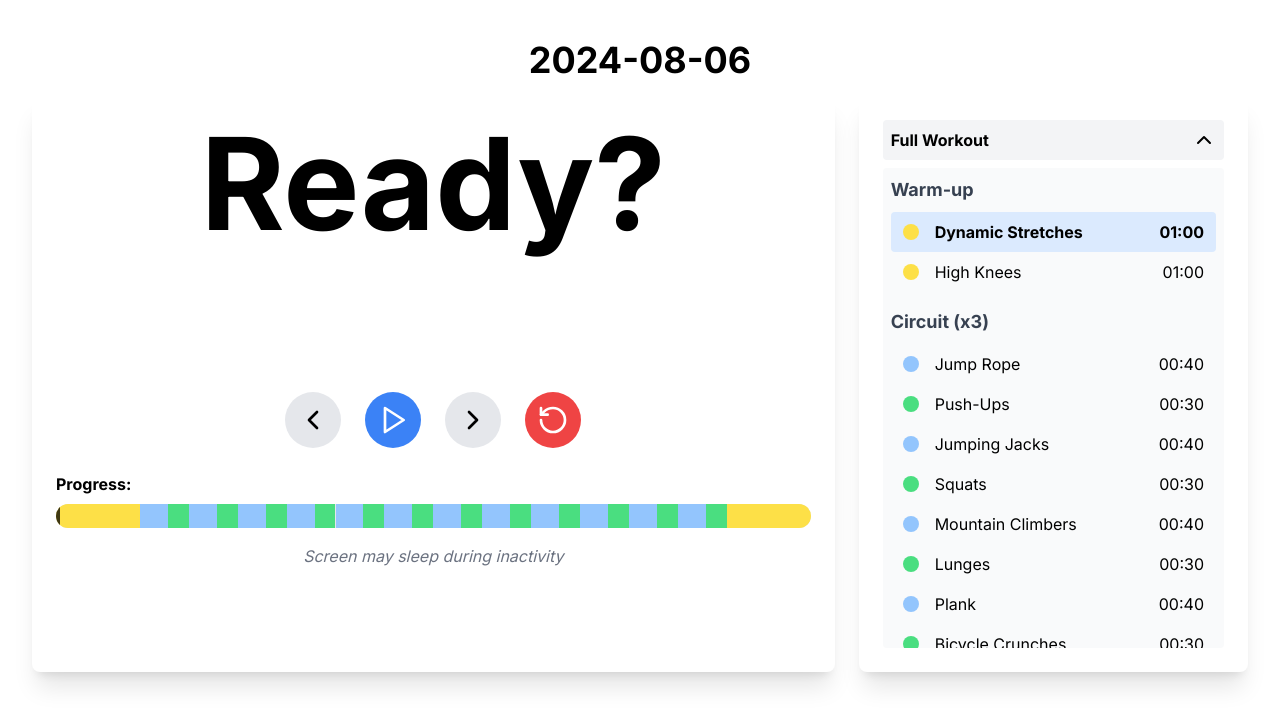
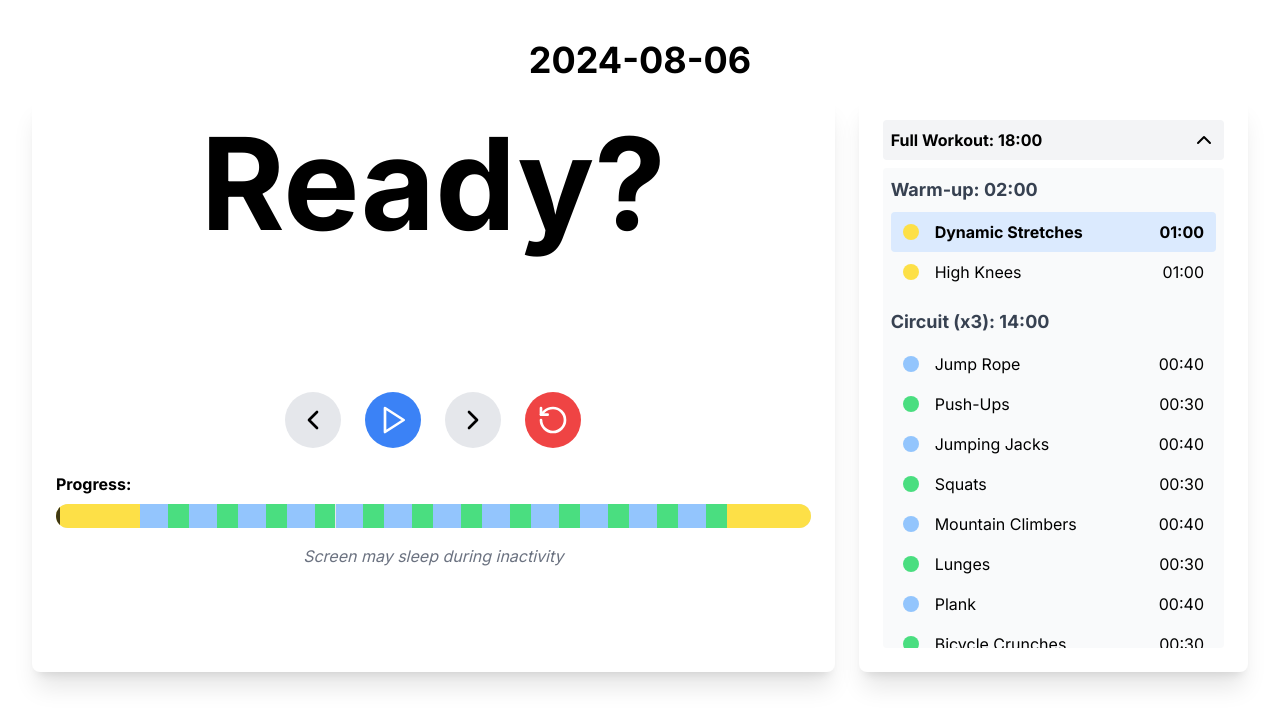
Before and after one commit to saadiq/interval-timer, a Next.js app: page / in a window 1280 px wide. Shown: the top 726 px of the page. Built offline with nearby package versions, Linux system fonts and the light colour scheme.

Commit message:
display workout and section times

```diff
--- a/src/app/page.tsx
+++ b/src/app/page.tsx
@@ -332,12 +332,26 @@ function HomeContent() {
     const circuitStartIndex = workout.findIndex(section => section.isCircuit);
     const circuitEndIndex = workout.findLastIndex(section => section.isCircuit);
 
+    const warmUp = workout.slice(0, circuitStartIndex);
+    const circuit = workout.slice(circuitStartIndex, circuitEndIndex + 1);
+    const coolDown = workout.slice(circuitEndIndex + 1);
+
+    const warmUpDuration = warmUp.reduce((total, section) => total + section.duration, 0);
+    const circuitDuration = circuit.reduce((total, section) => total + section.duration, 0) * circuitRepetitions;
+    const coolDownDuration = coolDown.reduce((total, section) => total + section.duration, 0);
+
+    const totalWorkoutDuration = warmUpDuration + circuitDuration + coolDownDuration;
+
     return {
-      warmUp: workout.slice(0, circuitStartIndex),
-      circuit: workout.slice(circuitStartIndex, circuitEndIndex + 1),
-      coolDown: workout.slice(circuitEndIndex + 1)
+      warmUp,
+      circuit,
+      coolDown,
+      warmUpDuration,
+      circuitDuration,
+      coolDownDuration,
+      totalWorkoutDuration
     };
-  }, [workout]);
+  }, [workout, circuitRepetitions]);
 
   const getCurrentPosition = useCallback((currentTime: number) => {
     const { warmUp, circuit, coolDown } = getWorkoutSections();
@@ -474,7 +488,9 @@ function HomeContent() {
                 onClick={toggleWorkoutView}
                 className="expand-button"
               >
-                <span className="font-bold">Full Workout</span>
+                <span className="font-bold">
+                  Full Workout: {formatTime(getWorkoutSections().totalWorkoutDuration)}
+                </span>
                 {isWorkoutViewExpanded ? <ChevronUp size={24} /> : <ChevronDown size={24} />}
               </button>
               {isWorkoutViewExpanded && (
@@ -483,13 +499,20 @@ function HomeContent() {
                   className={`expanded-view ${shouldScroll ? 'max-h-[60vh] overflow-y-auto' : ''}`}
                 >
                   {(() => {
-                    const { warmUp, circuit, coolDown } = getWorkoutSections();
+                    const {
+                      warmUp,
+                      circuit,
+                      coolDown,
+                      warmUpDuration,
+                      circuitDuration,
+                      coolDownDuration
+                    } = getWorkoutSections();
                     const currentPosition = getCurrentPosition(time) ?? { section: 'complete', index: -1 };
 
                     return (
                       <>
                         <div className="workout-section">
-                          <h3 className="font-bold mb-2">Warm-up</h3>
+                          <h3 className="font-bold mb-2">Warm-up: {formatTime(warmUpDuration)}</h3>
                           {warmUp.map((section, index) => (
                             <div key={index} className={`section-item ${currentPosition.section === 'warmUp' && currentPosition.index === index ? 'section-item-active' : ''}`}>
                               <div className="flex items-center">
@@ -502,7 +525,7 @@ function HomeContent() {
                         </div>
 
                         <div className="workout-section mt-4">
-                          <h3 className="font-bold mb-2">Circuit (x{circuitRepetitions})</h3>
+                          <h3 className="font-bold mb-2">Circuit (x{circuitRepetitions}): {formatTime(circuitDuration)}</h3>
                           {circuit.map((section, index) => (
                             <div
                               key={index}
@@ -521,7 +544,7 @@ function HomeContent() {
                         </div>
 
                         <div className="workout-section mt-4">
-                          <h3 className="font-bold mb-2">Cool-down</h3>
+                          <h3 className="font-bold mb-2">Cool-down: {formatTime(coolDownDuration)}</h3>
                           {coolDown.map((section, index) => (
                             <div key={index} className={`section-item ${currentPosition.section === 'coolDown' && currentPosition.index === index ? 'section-item-active' : ''}`}>
                               <div className="flex items-center">
```
